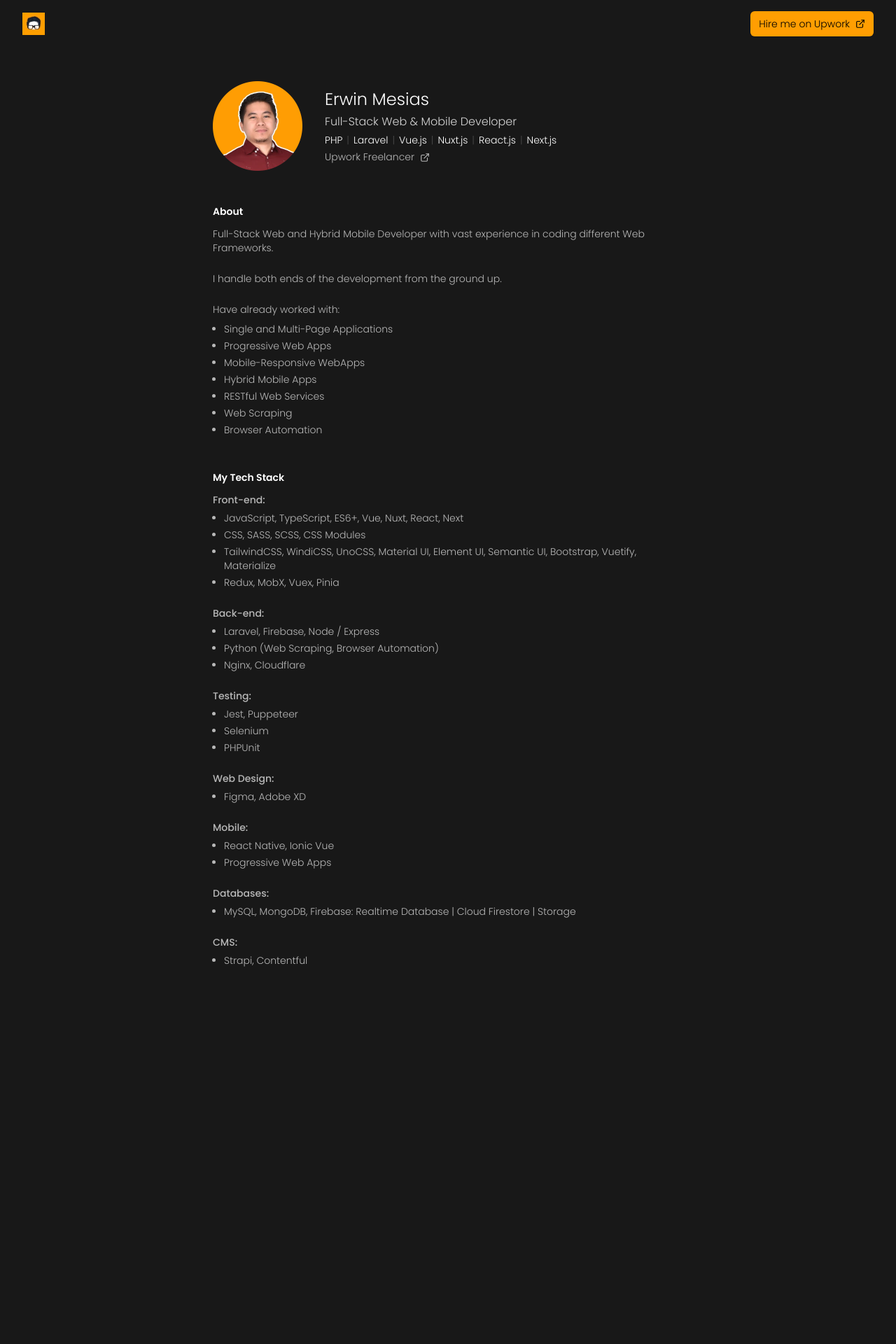
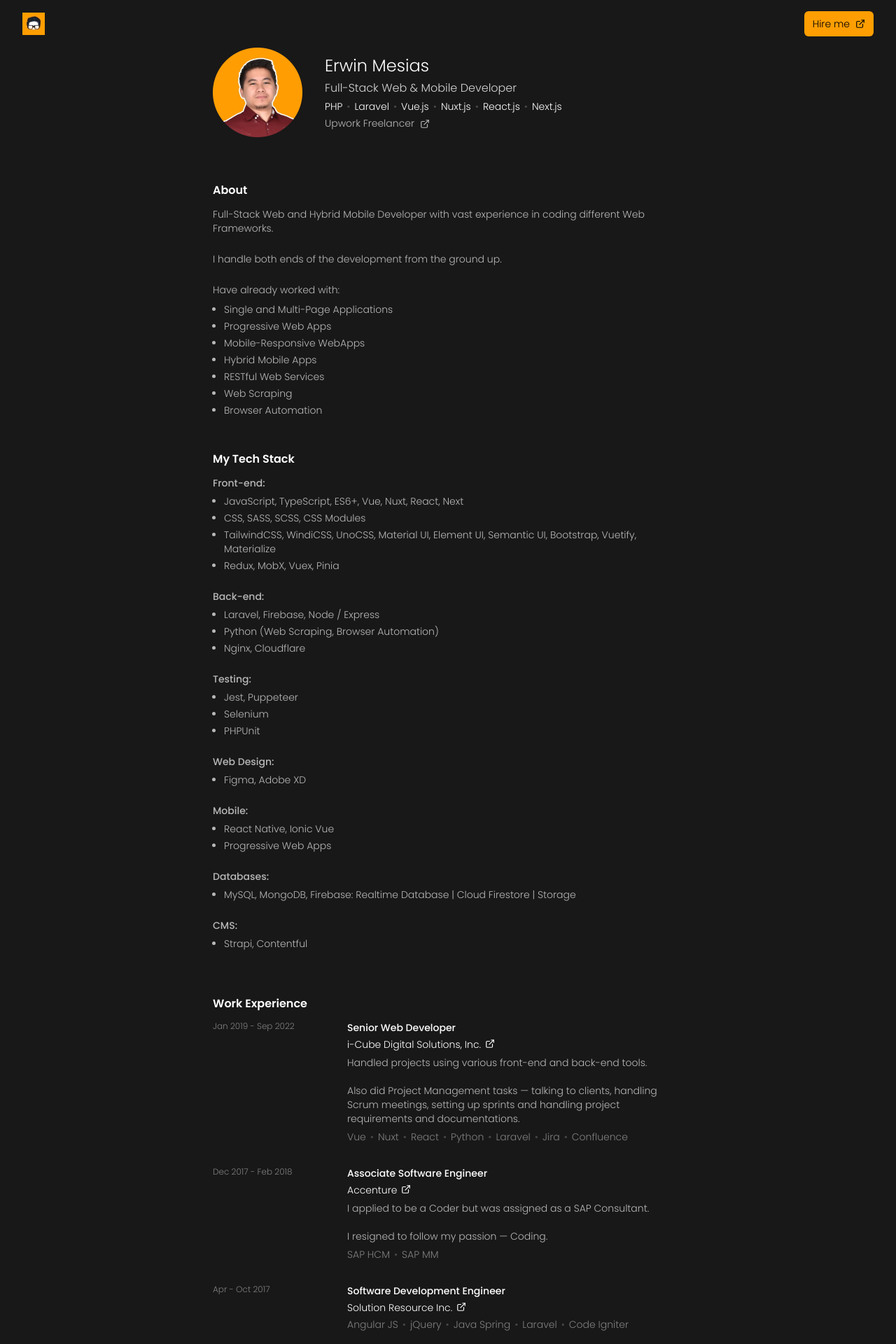
Before and after one commit to erwinmesi/mesi.dev, a Next.js app: page / in a window 1280 px wide. Shown: the top 1920 px of the page at 70% size. Before the commit the page ends 1494 px from the top, so only its background shows below. Built offline with nearby package versions, Linux system fonts and the light colour scheme.

Commit message:
feat(home): add work experience

```diff
--- a/src/app/page.tsx
+++ b/src/app/page.tsx
@@ -1,11 +1,13 @@
 import HomeHeader from '@/components/home/HomeHeader';
 import HomeIntro from '@/components/home/HomeIntro';
+import HomeWorkExperience from '@/components/home/HomeWorkExperience';
 
 function page() {
   return (
     <main className="site__container pb-28">
-      <HomeHeader />
-      <HomeIntro />
+      <HomeHeader className="mb-16" />
+      <HomeIntro className="mb-16" />
+      <HomeWorkExperience />
     </main>
   );
 }
--- /dev/null
+++ b/src/components/home/Dot.tsx
@@ -0,0 +1,5 @@
+function Dot() {
+  return <span className="inline-block text-grey-700 mx-1.5">•</span>;
+}
+
+export default Dot;
--- a/src/components/home/HomeHeader.tsx
+++ b/src/components/home/HomeHeader.tsx
@@ -1,9 +1,10 @@
 import { useCallback } from 'react';
 import { ExternalLink } from 'react-feather';
 import { URL_UPWORK } from '@/config/site';
+import cn from 'classnames';
 import Image from 'next/image';
 import image from '@/assets/images/mesi.webp';
-import Pipe from '@/components/home/SkillPipe';
+import Dot from '@/components/home/Dot';
 
 const majorTools = [
   'PHP',
@@ -14,19 +15,25 @@
   'Next.js',
 ];
 
-function HomeHeader() {
+function HomeHeader({ className }: any) {
   const renderSkills = useCallback(
     () =>
       majorTools.map((item, index) => (
         <>
-          {item}{index < majorTools.length - 1 && <Pipe />}
+          {item}
+          {index < majorTools.length - 1 && <Dot />}
         </>
       )),
     []
   );
 
   return (
-    <section className="flex flex-col sm:flex-row sm:items-center max-w-2xl mx-auto gap-y-6 sm:gap-x-8 my-12">
+    <section
+      className={cn(
+        className,
+        'flex flex-col sm:flex-row sm:items-center max-w-2xl mx-auto gap-y-6 sm:gap-x-8'
+      )}
+    >
       <span>
         <Image
           src={image}
--- a/src/components/home/HomeIntro.tsx
+++ b/src/components/home/HomeIntro.tsx
@@ -1,11 +1,13 @@
-function HomeAbout() {
+import cn from 'classnames';
+
+function HomeAbout({ className }: any) {
   return (
-    <section className="max-w-2xl mx-auto">
-      <h2 className="mb-3 font-semibold">About</h2>
+    <section className={cn(className, 'max-w-2xl mx-auto')}>
+      <h2 className="mb-3 font-semibold text-base">About</h2>
       <div className="about__content text-grey-300 space-y-6">
         <p>
-          Full-Stack Web and Hybrid Mobile Developer with vast
-          experience in coding different Web Frameworks.
+          Full-Stack Web and Hybrid Mobile Developer with vast experience in
+          coding different Web Frameworks.
         </p>
 
         <p>I handle both ends of the development from the ground up.</p>
@@ -24,7 +26,7 @@
         </div>
       </div>
 
-      <h2 className="mb-3 font-semibold mt-12">My Tech Stack</h2>
+      <h2 className="mb-3 font-semibold text-base mt-12">My Tech Stack</h2>
       <div className="about__content text-grey-300 space-y-6">
         <div>
           <h3 className="mb-1.5 font-medium">Front-end:</h3>
--- /dev/null
+++ b/src/components/home/HomeWorkExperience.tsx
@@ -0,0 +1,60 @@
+import { useCallback } from 'react';
+import { ExternalLink } from 'react-feather';
+import workHistory from '@/contents/workHistory';
+import Dot from '@/components/home/Dot';
+
+function HomeAbout() {
+  const renderTools = useCallback((item: any) => {
+    return (
+      !!item.tools.length && (
+        <div className="text-grey-500">
+          {item.tools.map((tool: any, index: number) => {
+            return (
+              <>
+                {tool}
+                {index < item.tools.length - 1 && <Dot />}
+              </>
+            );
+          })}
+        </div>
+      )
+    );
+  }, []);
+
+  return (
+    <section className="max-w-2xl mx-auto">
+      <h2 className="mb-3 font-semibold text-base">Work Experience</h2>
+      {workHistory.list.map((item) => {
+        return (
+          <>
+            <div className="flex flex-col md:flex-row mb-8">
+              <div className="expi__duration md:w-48 shrink-0 text-grey-500 mb-0.5 text-xs">
+                {item.date}
+              </div>
+              <div className="expi__content space-y-1">
+                <h3 className="font-medium">{item.role}</h3>
+                <a
+                  href={item.companyURL}
+                  target="_blank"
+                  className="flex items-center gap-1.5 hover:underline"
+                >
+                  {item.company}
+                  <ExternalLink size="14" className="mb-0.5" />
+                </a>
+                {item.description && (
+                  <p
+                    className="text-grey-300 !my-1.5"
+                    dangerouslySetInnerHTML={{ __html: item.description }}
+                  ></p>
+                )}
+                {renderTools(item)}
+              </div>
+            </div>
+          </>
+        );
+      })}
+    </section>
+  );
+}
+
+export default HomeAbout;
--- a/src/components/home/SkillPipe.tsx
+++ /dev/null
@@ -1,5 +0,0 @@
-function SkillPipe() {
-  return <span className="inline-block text-grey-700 mx-1.5">|</span>;
-}
-
-export default SkillPipe;
--- a/src/components/layouts/SiteHeader.tsx
+++ b/src/components/layouts/SiteHeader.tsx
@@ -19,7 +19,7 @@
         </a>
         <a href={URL_UPWORK} target="_blank">
           <SiteButton>
-            Hire me on Upwork
+            Hire me
             <ExternalLink size="14" />
           </SiteButton>
         </a>
--- /dev/null
+++ b/src/contents/workHistory.js
@@ -0,0 +1,30 @@
+const content = {
+  list: [
+    {
+      role: 'Senior Web Developer',
+      company: 'i-Cube Digital Solutions, Inc.',
+      companyURL: 'https://i-cube-digitalsolutions.com/',
+      description: 'Handled projects using various front-end and back-end tools.<br><br>Also did Project Management tasks — talking to clients, handling Scrum meetings, setting up sprints and handling project requirements and documentations.',
+      date: 'Jan 2019 - Sep 2022',
+      tools: ['Vue', 'Nuxt', 'React', 'Python', 'Laravel', 'Jira', 'Confluence'],
+    },
+    {
+      role: 'Associate Software Engineer',
+      company: 'Accenture',
+      companyURL: 'https://www.accenture.com/ph-en/',
+      description: 'I applied to be a Coder but was assigned as a SAP Consultant.<br><br>I resigned to follow my passion — Coding.',
+      date: 'Dec 2017 - Feb 2018',
+      tools: ['SAP HCM', 'SAP MM'],
+    },
+    {
+      role: 'Software Development Engineer',
+      company: 'Solution Resource Inc.',
+      companyURL: 'https://solutionsresource.com/',
+      description: null,
+      date: 'Apr - Oct 2017',
+      tools: ['Angular JS', 'jQuery', 'Java Spring', 'Laravel', 'Code Igniter'],
+    }
+  ]
+}
+
+export default content
```
